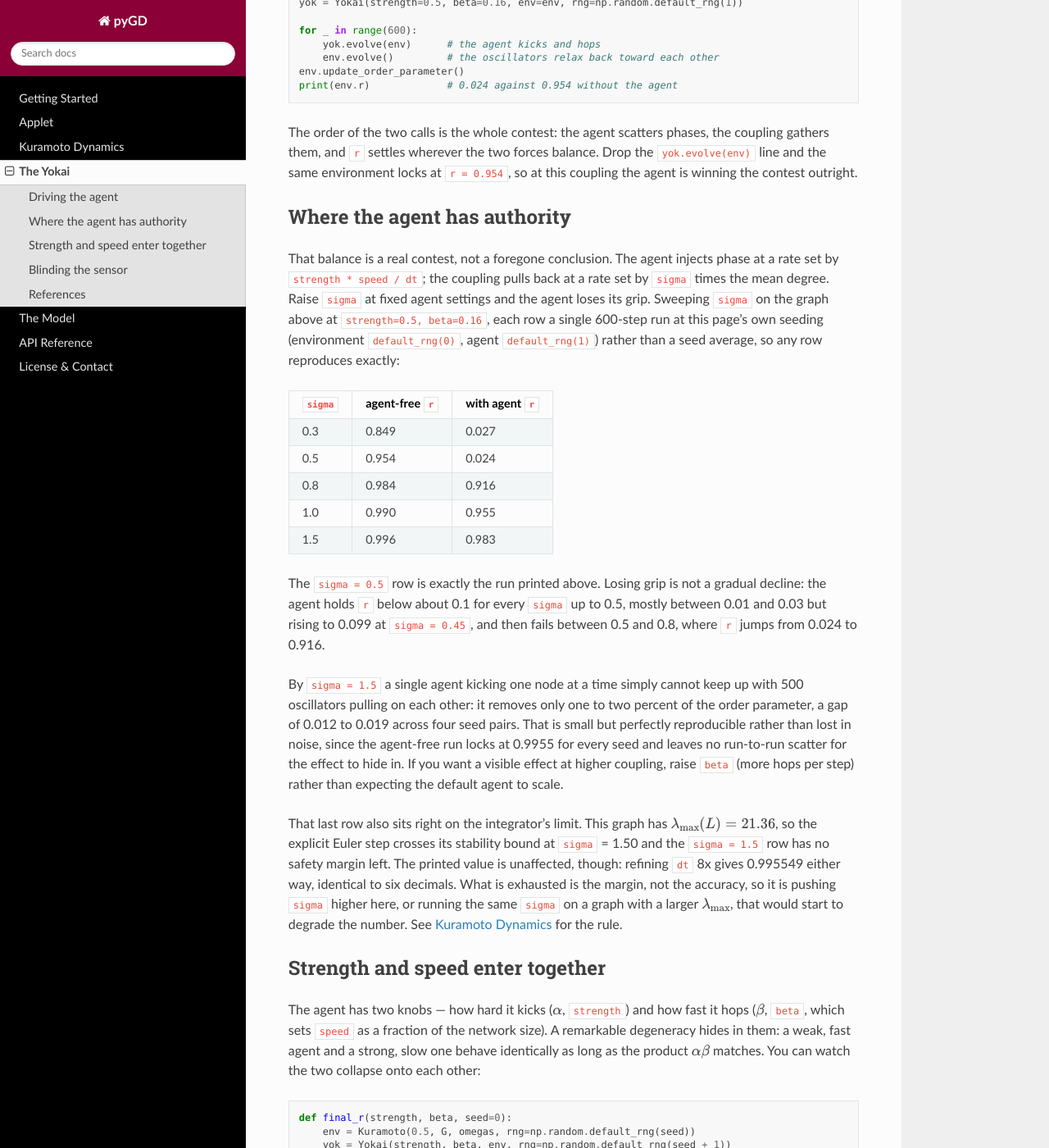
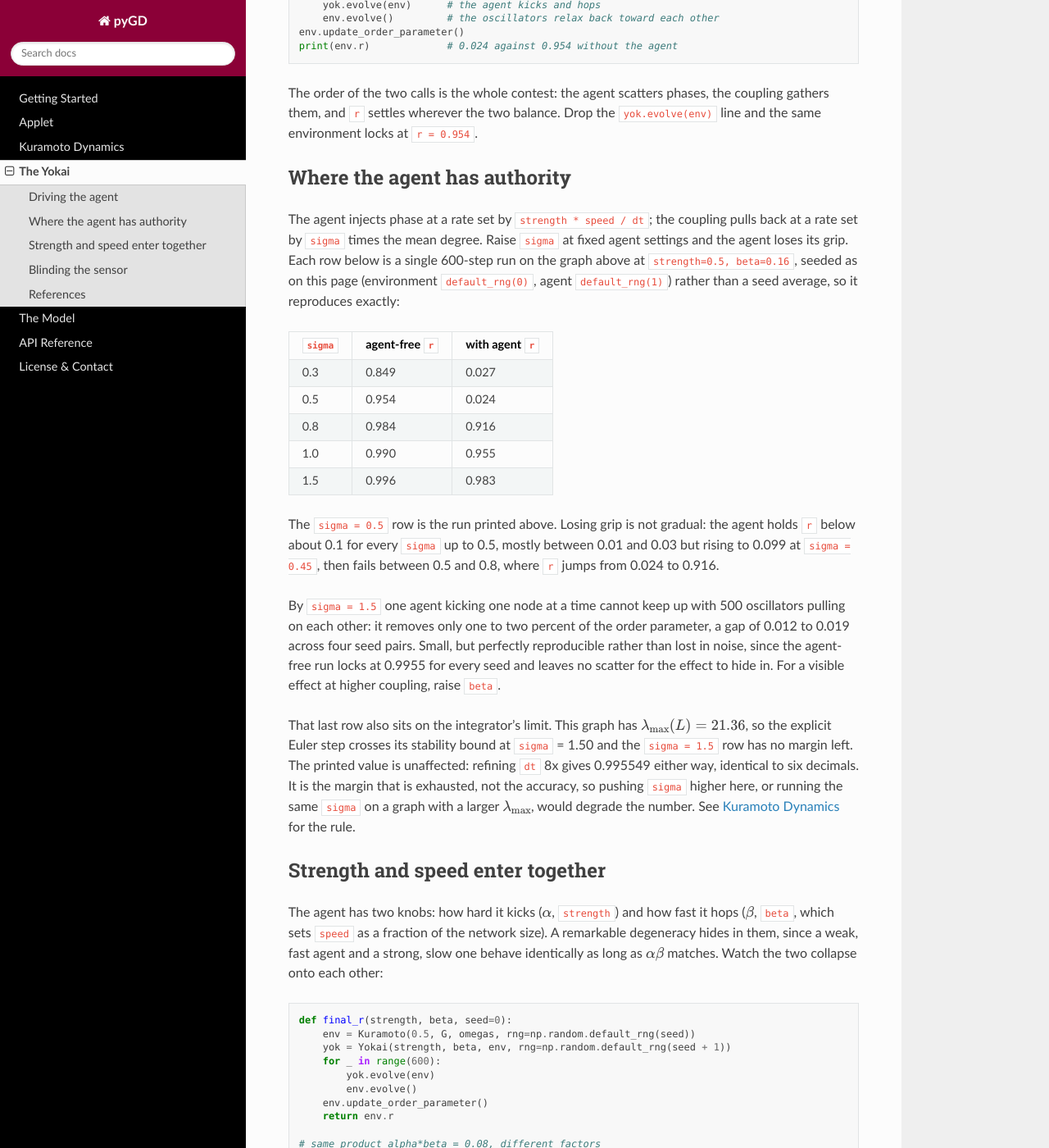
Before and after one commit to EternalTime/pyGD, a Sphinx documentation site: the page built from docs/guide_yokai.rst, in a window 1280 px wide and 1400 px high, scrolled down 637 px. Shown: the whole window at 82% size. Built offline with Sphinx 7.4.7 and the Read the Docs theme 3.1.0, drawn with Linux system fonts in a browser that asks for light colours; cross-references to code outside the pages are shown as plain code; some of the changed text lies outside the part shown.

Commit message:
docs: rewrite README and guides in the author's voice
Tightened the prose throughout and replaced em dashes with the author's spaced-dash convention. Every number, equation, table, and code example is byte-identical to the previous text.

```diff
--- a/docs/guide_yokai.rst
+++ b/docs/guide_yokai.rst
@@ -2,22 +2,19 @@ The Yokai
 =========
 
 The Yokai is a mobile agent that lives on a :class:`~pyGD.dynamics.Kuramoto`
-environment and works to keep it out of step. It occupies one node at a time,
-estimates the local mean-field angle, kicks its phase to oppose the local
-alignment, then hops to a neighbor and does it again. It is a Maxwell's
-demon\ :footcite:`maxwell1871` rebuilt for phase space — it must measure the
-field before it acts — and since Kuramoto was Japanese, the demon that haunts
+environment and works to keep it out of step. It is a Maxwell's
+demon\ :footcite:`maxwell1871` rebuilt for phase space - it must measure the
+field before it acts - and since Kuramoto was Japanese, the demon that haunts
 his model is a yokai.
 
 Driving the agent
 ^^^^^^^^^^^^^^^^^
 
-:class:`~pyGD.agents.Yokai` lives on a :class:`~pyGD.dynamics.Kuramoto`
-environment and mutates it in place. At each node it visits it estimates the
-local mean-field angle, compares it to the phase sitting there, and kicks that
-phase by a fixed ``strength`` in whichever direction opposes the local
-alignment — then hops to a random neighbor and does it again. One environment
-step drives the agent through ``speed`` such kicks::
+:class:`~pyGD.agents.Yokai` mutates its environment in place. At each node it
+estimates the local mean-field angle, compares it to the phase sitting there,
+kicks that phase by a fixed ``strength`` against the local alignment, then hops
+to a random neighbor. One environment step drives it through ``speed`` such
+kicks::
 
     import numpy as np
     import networkx as nx
@@ -36,20 +33,18 @@ step drives the agent through ``speed`` such kicks::
     print(env.r)             # 0.024 against 0.954 without the agent
 
 The order of the two calls is the whole contest: the agent scatters phases, the
-coupling gathers them, and ``r`` settles wherever the two forces balance. Drop
-the ``yok.evolve(env)`` line and the same environment locks at ``r = 0.954``,
-so at this coupling the agent is winning the contest outright.
+coupling gathers them, and ``r`` settles wherever the two balance. Drop the
+``yok.evolve(env)`` line and the same environment locks at ``r = 0.954``.
 
 Where the agent has authority
 ^^^^^^^^^^^^^^^^^^^^^^^^^^^^^^^
 
-That balance is a real contest, not a foregone conclusion. The agent injects
-phase at a rate set by ``strength * speed / dt``; the coupling pulls back at a
-rate set by ``sigma`` times the mean degree. Raise ``sigma`` at fixed agent
-settings and the agent loses its grip. Sweeping ``sigma`` on the graph above at
-``strength=0.5, beta=0.16``, each row a single 600-step run at this page's own
-seeding (environment ``default_rng(0)``, agent ``default_rng(1)``) rather than
-a seed average, so any row reproduces exactly:
+The agent injects phase at a rate set by ``strength * speed / dt``; the
+coupling pulls back at a rate set by ``sigma`` times the mean degree. Raise
+``sigma`` at fixed agent settings and the agent loses its grip. Each row below
+is a single 600-step run on the graph above at ``strength=0.5, beta=0.16``,
+seeded as on this page (environment ``default_rng(0)``, agent
+``default_rng(1)``) rather than a seed average, so it reproduces exactly:
 
 .. list-table::
    :header-rows: 1
@@ -73,37 +68,35 @@ a seed average, so any row reproduces exactly:
      - 0.996
      - 0.983
 
-The ``sigma = 0.5`` row is exactly the run printed above. Losing grip is not a
-gradual decline: the agent holds ``r`` below about 0.1 for every ``sigma`` up
-to 0.5, mostly between 0.01 and 0.03 but rising to 0.099 at ``sigma = 0.45``,
-and then fails between 0.5 and 0.8, where ``r`` jumps from 0.024 to 0.916.
+The ``sigma = 0.5`` row is the run printed above. Losing grip is not gradual:
+the agent holds ``r`` below about 0.1 for every ``sigma`` up to 0.5, mostly
+between 0.01 and 0.03 but rising to 0.099 at ``sigma = 0.45``, then fails
+between 0.5 and 0.8, where ``r`` jumps from 0.024 to 0.916.
 
-By ``sigma = 1.5`` a single agent kicking one node at a time simply cannot keep
-up with 500 oscillators pulling on each other: it removes only one to two
-percent of the order parameter, a gap of 0.012 to 0.019 across four seed pairs.
-That is small but perfectly reproducible rather than lost in noise, since the
-agent-free run locks at 0.9955 for every seed and leaves no run-to-run scatter
-for the effect to hide in. If you want a visible effect at higher coupling,
-raise ``beta`` (more hops per step) rather than expecting the default agent to
-scale.
+By ``sigma = 1.5`` one agent kicking one node at a time cannot keep up with 500
+oscillators pulling on each other: it removes only one to two percent of the
+order parameter, a gap of 0.012 to 0.019 across four seed pairs. Small, but
+perfectly reproducible rather than lost in noise, since the agent-free run
+locks at 0.9955 for every seed and leaves no scatter for the effect to hide in.
+For a visible effect at higher coupling, raise ``beta``.
 
-That last row also sits right on the integrator's limit. This graph has
+That last row also sits on the integrator's limit. This graph has
 :math:`\lambda_{\max}(L) = 21.36`, so the explicit Euler step crosses its
-stability bound at ``sigma`` = 1.50 and the ``sigma = 1.5`` row has no safety
-margin left. The printed value is unaffected, though: refining ``dt`` 8x gives
-0.995549 either way, identical to six decimals. What is exhausted is the
-margin, not the accuracy, so it is pushing ``sigma`` higher here, or running
-the same ``sigma`` on a graph with a larger :math:`\lambda_{\max}`, that would
-start to degrade the number. See :doc:`guide_dynamics` for the rule.
+stability bound at ``sigma`` = 1.50 and the ``sigma = 1.5`` row has no margin
+left. The printed value is unaffected: refining ``dt`` 8x gives 0.995549 either
+way, identical to six decimals. It is the margin that is exhausted, not the
+accuracy, so pushing ``sigma`` higher here, or running the same ``sigma`` on a
+graph with a larger :math:`\lambda_{\max}`, would degrade the number. See
+:doc:`guide_dynamics` for the rule.
 
 Strength and speed enter together
 ^^^^^^^^^^^^^^^^^^^^^^^^^^^^^^^^^^^
 
-The agent has two knobs — how hard it kicks (:math:`\alpha`, ``strength``) and
-how fast it hops (:math:`\beta`, ``beta``, which sets ``speed`` as a fraction of
-the network size). A remarkable degeneracy hides in them: a weak, fast agent and
-a strong, slow one behave identically as long as the product
-:math:`\alpha\beta` matches. You can watch the two collapse onto each other::
+The agent has two knobs: how hard it kicks (:math:`\alpha`, ``strength``) and
+how fast it hops (:math:`\beta`, ``beta``, which sets ``speed`` as a fraction
+of the network size). A remarkable degeneracy hides in them, since a weak, fast
+agent and a strong, slow one behave identically as long as :math:`\alpha\beta`
+matches. Watch the two collapse onto each other::
 
     def final_r(strength, beta, seed=0):
         env = Kuramoto(0.5, G, omegas, rng=np.random.default_rng(seed))
@@ -119,20 +112,19 @@ a strong, slow one behave identically as long as the product
     print(final_r(0.8, 0.10))   # 0.035
 
 Both land near 0.02–0.04, far below the agent-free 0.954, and much closer to
-each other than either is to the agent-free value. That single product is
-exactly the ``ab`` you hand to :class:`~pyGD.dynamics.KuramotoCG` — the
-coarse-grained dynamics remembers the agent only through it. Run the
-comparison at a coupling where the agent still has authority: once ``sigma`` is
-high enough that neither agent moves ``r``, the two numbers agree only because
-both are doing nothing.
+each other than either is to it. That product is exactly the ``ab`` you hand to
+:class:`~pyGD.dynamics.KuramotoCG`, which remembers the agent only through it.
+Run the comparison where the agent still has authority: once ``sigma`` is high
+enough that neither agent moves ``r``, the two numbers agree only because both
+are doing nothing.
 
 Blinding the sensor
 ^^^^^^^^^^^^^^^^^^^
 
-Because the agent must measure before it acts, you can ask what its measurements
-are worth by corrupting them. The ``noise`` parameter (:math:`\eta`, from 0 to
-1) blurs the agent's read of the local mean field; at :math:`\eta = 1` it kicks
-blind::
+Because the agent must measure before it acts, you can ask what its
+measurements are worth by corrupting them. The ``noise`` parameter
+(:math:`\eta`, from 0 to 1) blurs its read of the local mean field; at
+:math:`\eta = 1` it kicks blind::
 
     env = Kuramoto(0.5, G, omegas, rng=np.random.default_rng(5))
     yok = Yokai(0.5, 0.16, env, noise=0.5, rng=np.random.default_rng(6))
@@ -144,15 +136,14 @@ odd ``k`` from 5 to 19), ``r`` runs 0.06, 0.05, 0.39, 0.88, 0.91 as
 :math:`\eta` takes 0, 0.25, 0.5, 0.75, 1. Read the middle entry as a marker
 rather than a value: :math:`\eta = 0.5` is the transition itself, where five of
 the eight runs land below 0.2 and the other three above 0.78, none of them near
-their own average. The mean there is a mixing ratio and moves with the seeds
-you pick. Either side of it the outcome is sharp. The agent keeps its grip
-while its measurement is roughly right, then loses it entirely once the read is
-worthless — and the kicks never changed size, only their aim.
+their own average. That mean is a mixing ratio and moves with the seeds you
+pick. Either side of it the outcome is sharp. The agent keeps its grip while
+its measurement is roughly right and loses it entirely once the read is
+worthless, and the kicks never changed size, only their aim.
 
-Whether the agent's information is worth anything — whether corrupting it costs
-the agent its grip — turns out to depend on the graph, and that dependence is
-the paper's central result. The theory page states it; the paper proves
-it\ :footcite:`sowinski2024information`.
+Whether corrupting the agent's information costs it its grip depends on the
+graph, and that dependence is the paper's central result. The theory page
+states it; the paper proves it\ :footcite:`sowinski2024information`.
 
 References
 ^^^^^^^^^^
```
Also changed, not shown: README.md (+30 -41 lines), docs/applet.rst (+33 -34 lines), docs/getting_started.rst (+15 -18 lines), docs/guide_dynamics.rst (+38 -43 lines), docs/index.rst (+13 -14 lines), docs/theory.rst (+6 -6 lines).
